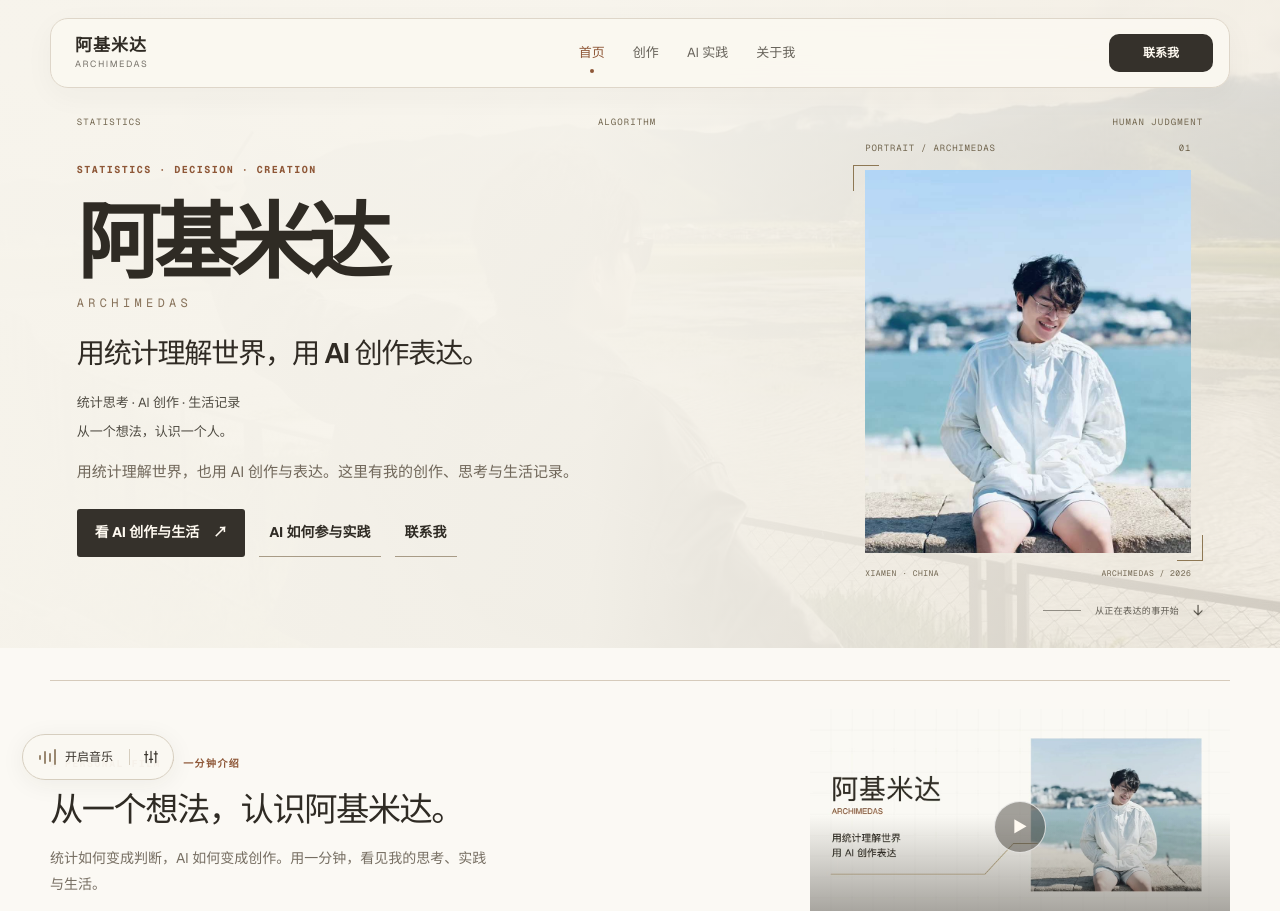
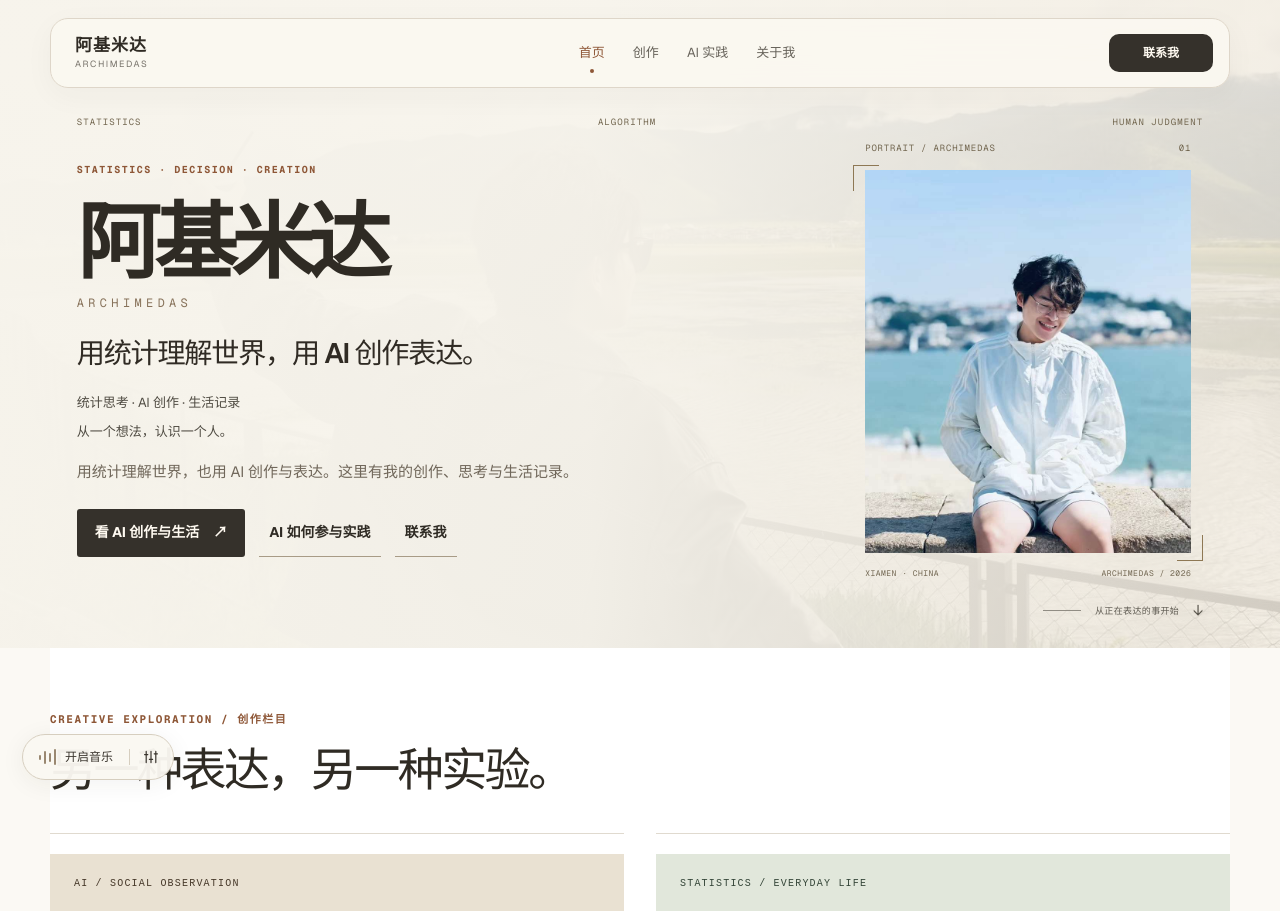
Before and after one commit to ArchimeDAs0612/shenxinda-portfolio-website, a Next.js app: page / in a window 1280 px wide. Shown: the top 911 px of the page. Built offline with nearby package versions, Linux system fonts and the light colour scheme.

Commit message:
fix: withdraw unapproved film and require explicit review

```diff
--- a/app/page.tsx
+++ b/app/page.tsx
@@ -15,6 +15,7 @@ import { InternshipOverview } from './components/ZeekrJourney';
 import { PortalShare } from './components/PortalShare';
 import { portalContent } from '../content/portal-content';
 import { PersonalFilm } from './components/PersonalFilm';
+import { promoContent } from '../content/promo-content';
 
 const careerNavItems = [
   ['top', '首页'], ['internships', '职业'], ['projects', '项目'],
@@ -152,7 +153,7 @@ export function PortfolioPage({ view = 'public' }: { view?: PortalView }) {
       </header>
 
       <PortfolioHero view={view} />
-      <PersonalFilm />
+      {promoContent.published && <PersonalFilm />}
       {career && <section className="chapter portal-career" id="internships" aria-labelledby="internships-title"><span id="work" className="anchor-alias" /><p className="eyebrow">CAREER / 职业与项目</p><h2 id="internships-title">两段经历，一条能力路径。</h2><p className="portal-lead">从全国销售经营分析，到真实支付风险研究。用数据理解业务，让方法服务判断。</p><InternshipOverview /></section>}
 
       {career && <section className="chapter projects-section" id="projects" aria-labelledby="projects-title">
--- a/content/portal-content.ts
+++ b/content/portal-content.ts
@@ -14,5 +14,5 @@ export const portalContent = {
   description: '阿基米达的个人主页。用统计理解世界，用 AI 创作表达；记录研究、创作与生活，欢迎同行交流与内容合作。',
   careerTitle: '沈鑫达｜统计 · 风险决策 · AI 创作',
   careerDescription: '沈鑫达的职业主页。厦门大学应用统计硕士，2028年毕业，参与2027届校招；滴滴国际支付风控算法实习、极氪数据分析经历。探索风险决策、机器学习与 AI 创作。',
-  shareImage: 'images/promo/archimedas-one-minute-v1.jpg',
+  shareImage: 'images/profile/bdf5afa6a8fc8fc136fd282f6c467fcd.jpg',
 } as const;
--- a/content/promo-content.ts
+++ b/content/promo-content.ts
@@ -1,5 +1,7 @@
 /** A single, public-facing film shared by the public and career views. */
 export const promoContent = {
+  // Switch on only after the user explicitly approves a specific final film.
+  published: false,
   title: '从一个想法，认识阿基米达。',
   description: '统计如何变成判断，AI 如何变成创作。用一分钟，看见我的思考、实践与生活。',
   video: '/media/archimedas-one-minute-v1.mp4',
--- a/scripts/verify-browser.mjs
+++ b/scripts/verify-browser.mjs
@@ -5,6 +5,7 @@ import { createRequire } from 'node:module';
 const require = createRequire(import.meta.url);
 const { chromium } = require(process.env.PORTFOLIO_PLAYWRIGHT_MODULE || 'playwright');
 const siteUrl = process.argv[2] || 'http://127.0.0.1:3100/';
+const filmPublished = /published:\s*true/.test(await readFile('content/promo-content.ts', 'utf8'));
 const output = 'outputs/refresh-20260930';
 await mkdir(output, { recursive: true });
 const media = await readFile('content/site-content.ts', 'utf8') + await readFile('content/brand-content.ts', 'utf8');
@@ -62,6 +63,7 @@ try {
     assert.equal(await page.locator('#internships').count(), 0);
     await page.screenshot({ path: `${output}/${viewport.width}-public-hero.png` });
     for (const anchor of await page.locator('a[href^="#"]').evaluateAll(nodes => nodes.map(a => a.getAttribute('href')))) assert.equal(await page.locator(`[id="${anchor.slice(1)}"]`).count(), 1, anchor);
+    if (filmPublished) {
     assert(await page.evaluate(() => document.querySelector('.hero').compareDocumentPosition(document.querySelector('#film')) & Node.DOCUMENT_POSITION_FOLLOWING));
     assert(await page.evaluate(() => document.querySelector('#film').compareDocumentPosition(document.querySelector('#exploration')) & Node.DOCUMENT_POSITION_FOLLOWING));
     assert.equal(await page.locator('#film video').evaluate(v => v.paused && !v.autoplay && v.preload === 'none'), true, 'Film waits for explicit play');
@@ -75,6 +77,9 @@ try {
     await page.screenshot({ path: `${output}/${viewport.width}-film-playing.png` });
     await page.getByRole('button', { name: '收起短片' }).click();
     assert.equal(await page.locator('#film video').evaluate(v => v.paused), true);
+    } else {
+      assert.equal(await page.locator('#film').count(), 0, 'Unapproved film must not appear on the website');
+    }
     const careerEntry = ['127.0.0.1', 'localhost'].includes(new URL(siteUrl).hostname) ? '?view=career' : 'career/';
     await page.goto(new URL(careerEntry, siteUrl).href, { waitUntil: 'networkidle' });
     await page.waitForURL(/\?view=career$/);
@@ -140,7 +145,7 @@ try {
     await page.getByRole('button', { name: '开启音乐', exact: true }).click(); await page.getByRole('button', { name: '暂停音乐', exact: true }).waitFor(); await page.waitForTimeout(1600);
     const signal = await page.evaluate(() => { const s = new Float32Array(window.__musicAnalyser.fftSize); window.__musicAnalyser.getFloatTimeDomainData(s); return { state: window.__audioContexts.at(-1).state, peak: Math.max(...s.map(Math.abs)), rms: Math.sqrt(s.reduce((a, v) => a + v * v, 0) / s.length) }; });
     assert.equal(signal.state, 'running'); assert(signal.rms > .00001 && signal.peak < .5, JSON.stringify(signal));
-    if (viewport.width === 1440) {
+    if (viewport.width === 1440 && filmPublished) {
       await page.getByRole('button', { name: '播放阿基米达一分钟介绍', exact: true }).click();
       await page.waitForFunction(() => window.__audioContexts.at(-1).state === 'suspended');
       await page.waitForFunction(() => !document.querySelector('#film video').paused);
```
